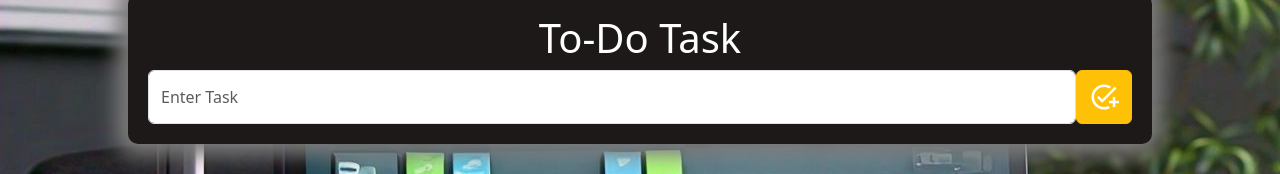
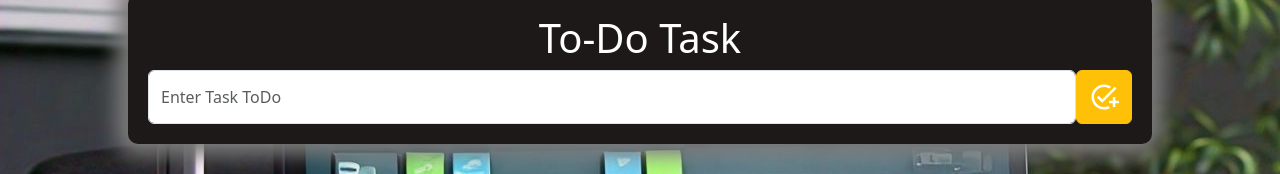
Before and after one commit to KARINGU-RAVI/TodoTask, a React (Create React App) app: page / in a window 1280 px wide. Shown: the part 331-505 px from the top of the page. Built offline with nearby package versions, Linux system fonts and the light colour scheme.

Commit message:
input Placeholder

```diff
--- a/src/components/TaskInput/index.js
+++ b/src/components/TaskInput/index.js
@@ -51,7 +51,7 @@ export default function TaskInput()  {
       <div className="input_block">
         <input
           value={inputData}
-          placeholder="Enter Task "
+          placeholder="Enter Task ToDo "
           onChange={onChangerenderInputDataChanged}
           className="form-control input_text"
         />
```
